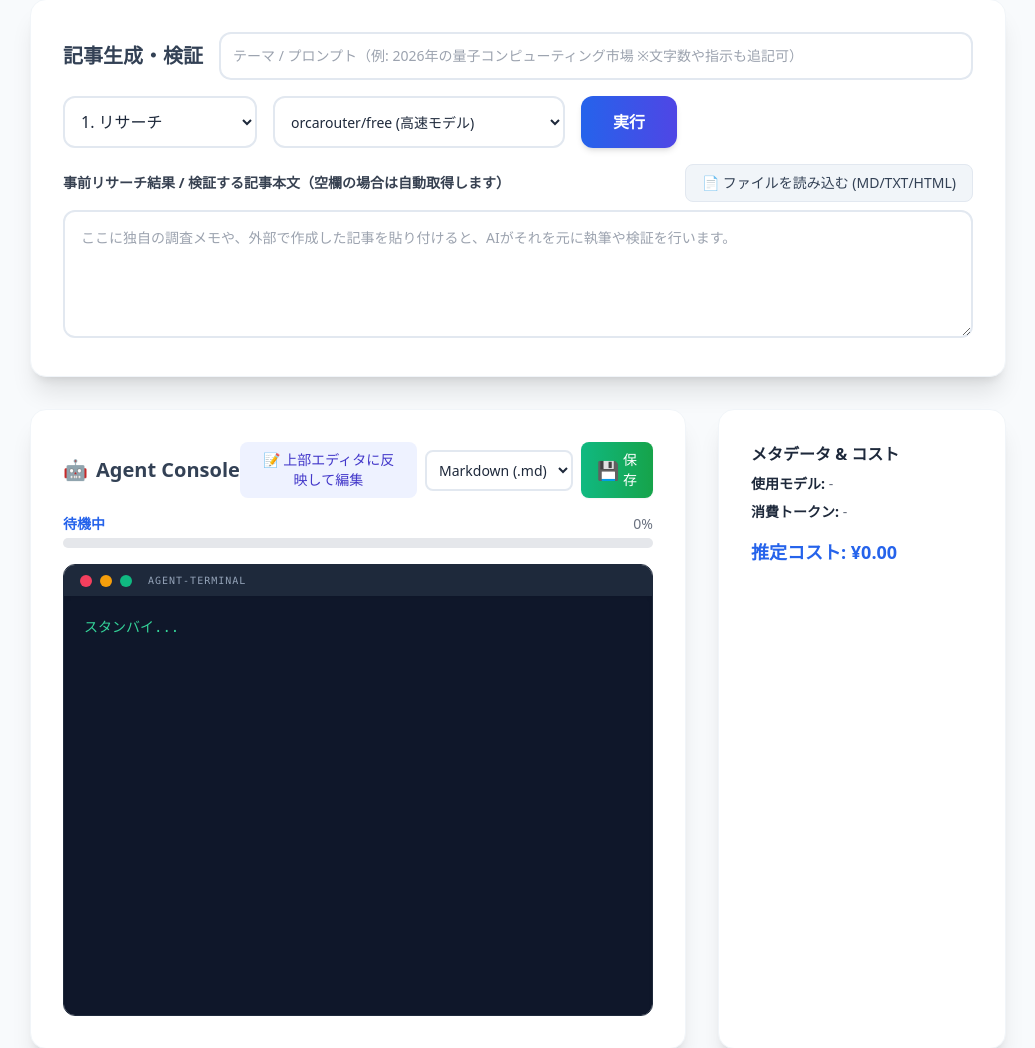
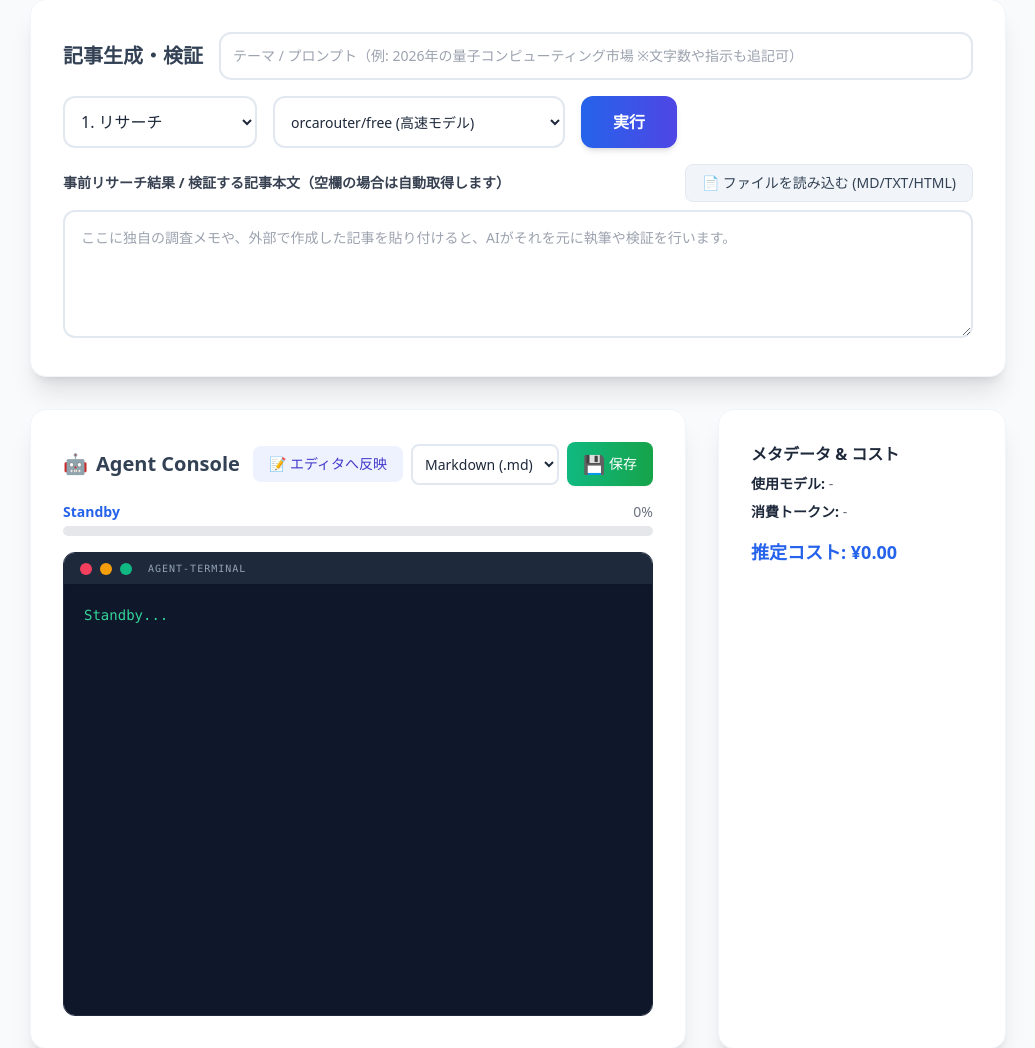
Before and after one commit to npulsar-droid/orca-editorial-agent, a FastAPI app: page / in a window 1280 px wide. Shown: the part 177-1225 px from the top of the page, without its empty margins (122-1157 px from the left). Run offline with FastAPI, Linux system fonts and the light colour scheme; some libraries are stand-ins or nearby versions.

Commit message:
style: Change terminal output and progress status messages to English, and shorten editor reflect button

```diff
--- a/app/main.py
+++ b/app/main.py
@@ -76,15 +76,15 @@ async def generate_content(req: GenerateRequest):
             search_context = ""
             if req.step in ["research", "writing", "fact_check"]:
                 if req.article.strip():
-                    yield json.dumps({"type": "status", "message": "📄 事前知識（ファイル）を読み込んでいます...", "progress": 40}) + "\n"
+                    yield json.dumps({"type": "status", "message": "[*] Reading context...", "progress": 40}) + "\n"
                     search_context = f"【提供された事前リサーチ結果・コンテキスト】\n{req.article}\n\n"
                 else:
-                    yield json.dumps({"type": "status", "message": "🔍 リサーチエージェント起動（Tavily検索中...）", "progress": 20}) + "\n"
+                    yield json.dumps({"type": "status", "message": "[*] Searching the web for latest context...", "progress": 20}) + "\n"
                     search_results = perform_web_search(req.theme)
                     search_context = "【Webリサーチ結果（最新情報）】\n"
                     for r in search_results:
                         search_context += f"- タイトル: {r.get('title')}\n  内容: {r.get('body')}\n\n"
-                    yield json.dumps({"type": "status", "message": "✅ リサーチ完了。最新情報を取得しました。", "progress": 40}) + "\n"
+                    yield json.dumps({"type": "status", "message": "[+] Context acquired.", "progress": 40}) + "\n"
 
             date_context = f"\n現在の日時: {get_current_date_str()}"
 
@@ -102,7 +102,7 @@ async def generate_content(req: GenerateRequest):
 
             model_name = req.model
 
-            yield json.dumps({"type": "status", "message": "🤖 エージェントがテキストをストリーミング生成中...", "progress": 70}) + "\n"
+            yield json.dumps({"type": "status", "message": "[*] Agent is streaming text...", "progress": 50}) + "\n"
 
             response = client.chat.completions.create(
                 model=model_name,
--- a/app/templates/index.html
+++ b/app/templates/index.html
@@ -59,7 +59,7 @@
             <div class="flex justify-between items-center mb-4">
                 <h3 class="text-xl font-bold text-slate-700 flex items-center gap-2 whitespace-nowrap"><span>🤖</span> Agent Console</h3>
                 <div class="flex items-center gap-2">
-                    <button onclick="copyToEditor()" class="bg-indigo-50 text-indigo-700 px-4 py-2 rounded-lg text-sm font-medium hover:bg-indigo-100 flex items-center gap-1 transition-colors">📝 上部エディタに反映して編集</button>
+                    <button onclick="copyToEditor()" class="bg-indigo-50 text-indigo-700 px-4 py-2 rounded-lg text-sm font-medium hover:bg-indigo-100 flex items-center gap-1 transition-colors">📝 エディタへ反映</button>
                     <select id="download-format" class="border-2 border-slate-200 p-2 rounded-lg text-sm bg-white focus:border-indigo-500 outline-none transition-colors">
                         <option value="md">Markdown (.md)</option>
                         <option value="txt">Text (.txt)</option>
@@ -71,7 +71,7 @@
 
                 <div class="mb-4">
                     <div class="flex justify-between text-sm mb-1">
-                        <span id="agent-status" class="font-semibold text-blue-600">待機中</span>
+                        <span id="agent-status" class="font-semibold text-blue-600">Standby</span>
                         <span id="progress-text" class="text-gray-500">0%</span>
                     </div>
                     <div class="w-full bg-gray-200 rounded-full h-2.5">
@@ -87,7 +87,7 @@
                         <div class="w-3 h-3 rounded-full bg-emerald-500"></div>
                         <div class="text-[10px] text-slate-400 font-mono ml-2 uppercase tracking-widest">agent-terminal</div>
                     </div>
-                    <div id="output" class="bg-slate-900 text-emerald-400 p-5 flex-1 min-h-[16rem] overflow-y-auto whitespace-pre-wrap font-mono text-sm leading-relaxed shadow-inner">スタンバイ...</div>
+                    <div id="output" class="bg-slate-900 text-emerald-400 p-5 flex-1 min-h-[16rem] overflow-y-auto whitespace-pre-wrap font-mono text-sm leading-relaxed shadow-inner">Standby...</div>
                 </div>
 
             </div>
@@ -172,7 +172,7 @@
                 text = text.substring(text.indexOf(marker) + marker.length).trim();
             }
 
-            if (text && !text.includes('スタンバイ...')) {
+            if (text && !text.includes('Standby...')) {
                 customContext.value = text;
                 alert('上部のテキストエリアに結果を反映しました。内容を編集してから次のステップを実行してください。');
                 window.scrollTo({ top: 0, behavior: 'smooth' });
@@ -204,7 +204,7 @@
             const outputEl = document.getElementById('output');
             let text = outputEl.textContent;
 
-            if (!text || text.includes('スタンバイ...')) {
+            if (!text || text.includes('Standby...')) {
                 return alert('保存する結果がありません。');
             }
 
@@ -265,7 +265,7 @@
                     if (prevOutput.includes(marker)) {
                         prevOutput = prevOutput.substring(prevOutput.indexOf(marker) + marker.length).trim();
                     }
-                    if (prevOutput && !prevOutput.includes('スタンバイ...')) {
+                    if (prevOutput && !prevOutput.includes('Standby...')) {
                         articleText = prevOutput;
                     }
                 }
@@ -281,7 +281,7 @@
                     articleText = prevOutput;
                 }
 
-                if (!articleText || articleText.includes('スタンバイ...')) {
+                if (!articleText || articleText.includes('Standby...')) {
                     return alert('検証する記事をテキストエリアに入力するか、ファイルで読み込んでください。（または先に「構成・執筆」を実行してください）');
                 }
             }
@@ -290,7 +290,7 @@
             const progressTextEl = document.getElementById('progress-text');
             const progressBarEl = document.getElementById('progress-bar');
 
-            statusEl.textContent = '初期化中...';
+            statusEl.textContent = 'Initializing...';
             progressBarEl.style.width = '10%';
             progressTextEl.textContent = '10%';
             outputEl.innerHTML = '<span class="text-gray-400">Working<span class="loading-dots"></span></span>';
@@ -362,24 +362,24 @@
                         document.getElementById('model-name').textContent = data.actual_model;
                         document.getElementById('tokens').textContent = data.tokens + ' (概算)';
                         document.getElementById('cost').textContent = `¥${data.cost_estimate_jpy}`;
-                        statusEl.textContent = '完了';
+                        statusEl.textContent = 'Complete';
                         progressBarEl.style.width = '100%';
                         progressTextEl.textContent = '100%';
                         lastSuccessfulTheme = theme;
                         lastSuccessfulStep = step;
                     } else if (data.type === 'error') {
-                        statusEl.textContent = 'エラー発生';
+                        statusEl.textContent = 'Error';
                         outputEl.textContent += '\n\nエラー: ' + data.message;
                     }
                 }
             } catch (err) {
                 if (err.name === 'AbortError') {
-                    statusEl.textContent = 'キャンセルされました';
-                    outputEl.textContent += '\n\n⚠️ ユーザーによって処理がキャンセルされました。';
+                    statusEl.textContent = 'Aborted';
+                    outputEl.textContent += '\n\n⚠️ ユーザーによって処理がAborted。';
                     progressBarEl.style.width = '0%';
                 } else {
-                    statusEl.textContent = '通信エラー';
-                    outputEl.textContent = '通信エラーが発生しました: ' + err;
+                    statusEl.textContent = 'Connection Error';
+                    outputEl.textContent = 'Connection Errorが発生しました: ' + err;
                 }
             } finally {
                 document.getElementById('exec-btn').classList.remove('hidden');
```
Also changed, not shown: rewrite_en.py (added, +16 -0 lines).
